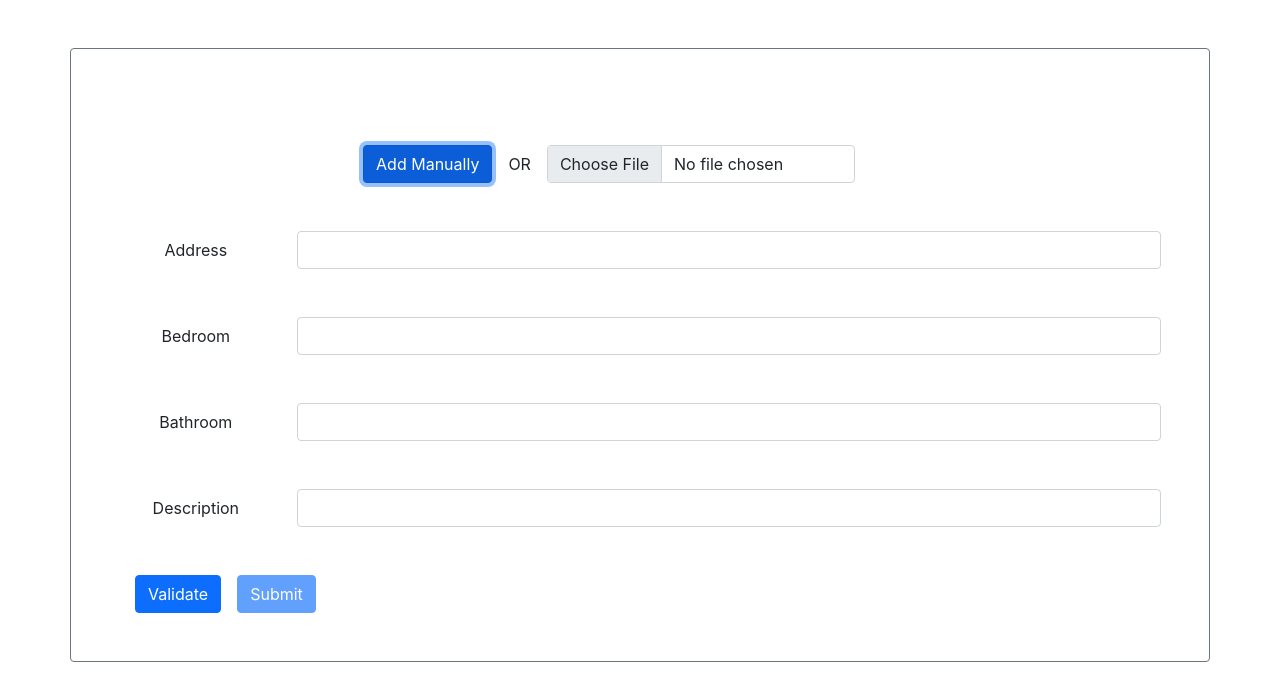
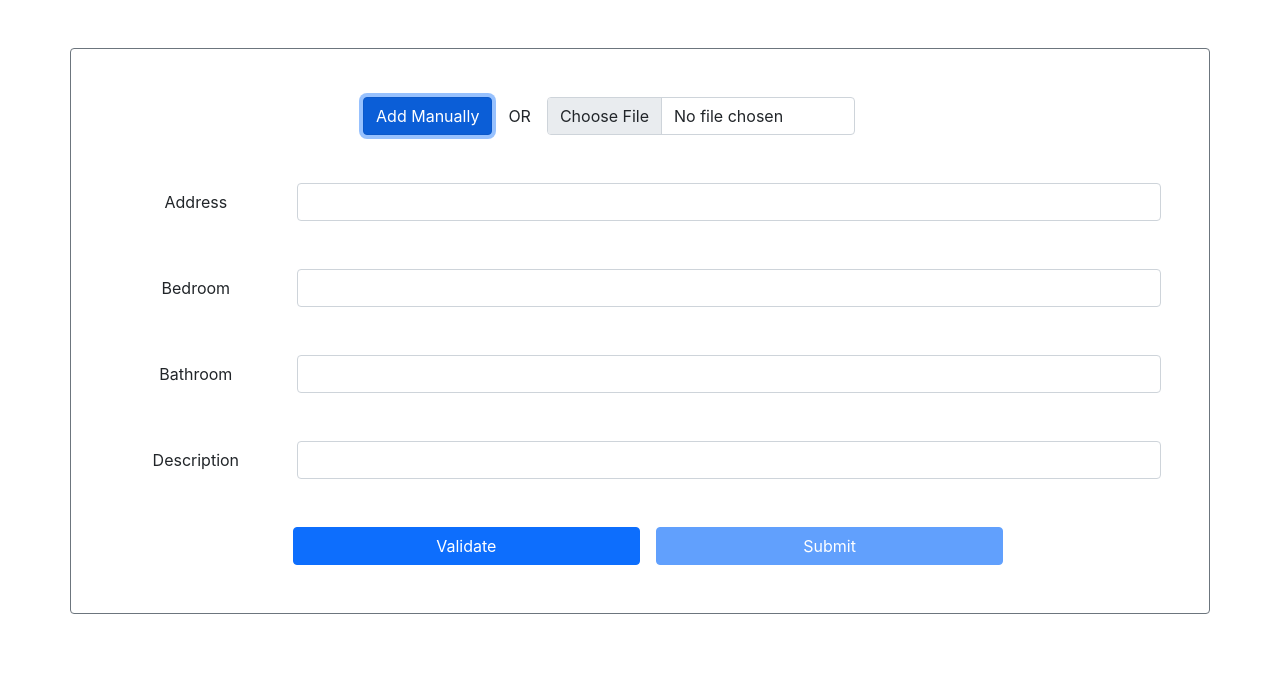
Before and after one commit to immayurpanchal/sp-as-1, a React (Create React App) app: page / in a window 1280 px wide. Both pictures are taken after a click on the button "Add Manually". Shown: the top 700 px of the page. Built offline with nearby package versions, Linux system fonts and the light colour scheme.

Commit message:
chore: :lipstick: CSS and code refactoring

```diff
--- a/src/App.js
+++ b/src/App.js
@@ -127,12 +127,14 @@ const App = () => {
 						}
 					/>
 				</div>
-				<div className='d-flex'>
-					<button className={`btn btn-primary mx-3`} type='submit'>
+				<div className='d-flex justify-content-center'>
+					<button className='btn btn-primary mx-3 col-4' type='submit'>
 						Validate
 					</button>
 					<button
-						className={`btn btn-primary ${!isSubmitEnabled ? 'disabled' : ''}`}
+						className={`btn btn-primary col-4 ${
+							!isSubmitEnabled ? 'disabled' : ''
+						}`}
 						type='button'
 					>
 						Submit
@@ -218,13 +220,16 @@ const App = () => {
 
 	const readFile = (file) => {
 		try {
-			if (file.type !== 'text/csv') throw new Error('File must be a CSV file');
 			const reader = new FileReader();
 			reader.onload = () => {
 				const result = reader.result.split('\n')[0];
-				const [address, bedroom, bathroom, description] = result.split(';');
+				const propertyData = result.split(';');
+				if (file.type !== 'text/csv' && propertyData.length < 4)
+					return alert(
+						'File must be a valid CSV file separated with ; and must have 4 columns'
+					);
+				const [address, bedroom, bathroom, description] = propertyData;
 				setCsvData({ address, bedroom, bathroom, description });
-				console.log({ address, bedroom, bathroom, description });
 				setFormVisibility(true);
 			};
 			reader.readAsText(file);
@@ -253,8 +258,8 @@ const App = () => {
 
 	return (
 		<div className='App container-sm card border-secondary p-5 my-5'>
-			<div className='d-flex flex-column mt-5'>
-				<div className='d-flex justify-content-center align-items-center'>
+			<div className='d-flex flex-column'>
+				<div className='d-sm-flex justify-content-center align-items-center'>
 					<button
 						className='btn btn-primary mx-3'
 						onClick={() => setFormVisibility((prevState) => !prevState)}
```
